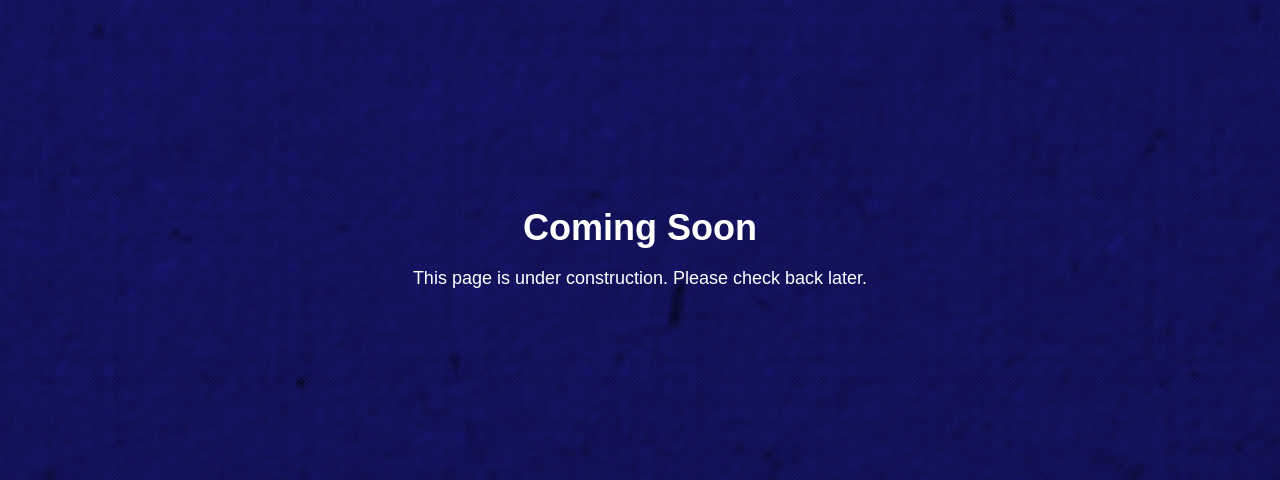
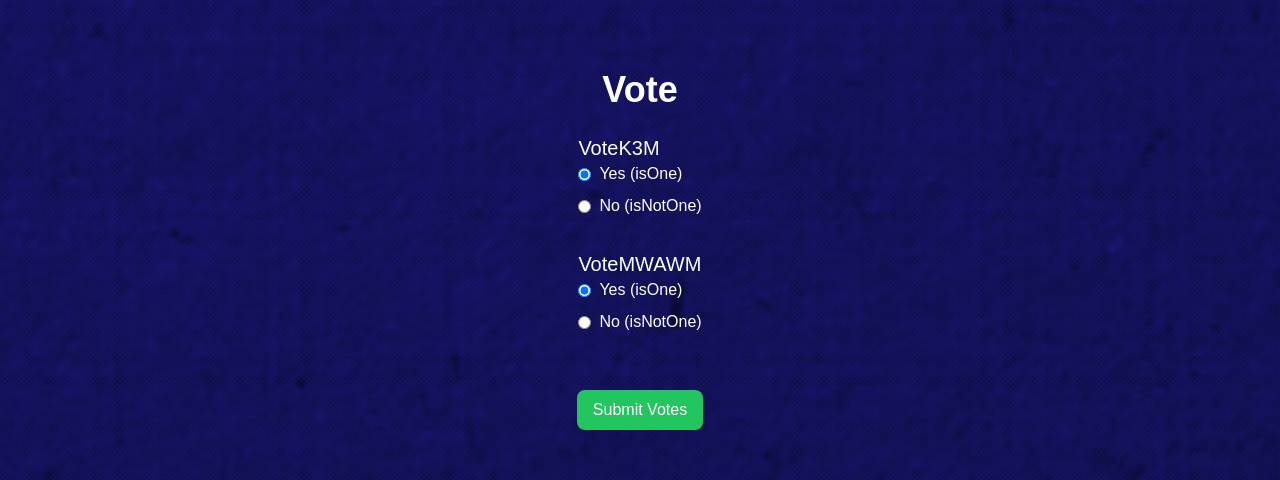
Before and after one commit to Pemira-KM-ITB-2024/pemirakmitb2024, a Next.js app: page /vote in a window 1280 px wide. Shown: the part 214-694 px from the top of the page. Built offline with nearby package versions, Linux system fonts and the light colour scheme; no server answers; the database is empty; sample sign-in values are in the browser's storage; a web font is replaced by a local one.

Commit message:
init database and created vote page

```diff
--- a/next.config.js
+++ b/next.config.js
@@ -18,7 +18,7 @@ const config = {
     locales: ["en"],
     defaultLocale: "en",
   },
-  typescipt: {
+  typescript: {
     ignoreBuildErrors: true,
   },
 };
--- a/src/pages/api/auth/[...nextauth].ts
+++ b/src/pages/api/auth/[...nextauth].ts
@@ -1,24 +1,67 @@
 import NextAuth from "next-auth";
 import AzureADProvider from "next-auth/providers/azure-ad";
+import { PrismaClient } from "@prisma/client";
+
+const prisma = new PrismaClient();
 
 export default NextAuth({
   providers: [
     AzureADProvider({
       clientId: process.env.MICROSOFT_CLIENT_ID ?? "",
       clientSecret: process.env.MICROSOFT_CLIENT_SECRET ?? "",
-      tenantId: process.env.MICROSOFT_TENANT_ID, // Optional: Specify your tenant ID
+      tenantId: process.env.MICROSOFT_TENANT_ID,
       authorization: {
         params: {
-          scope: "openid profile email", // Required scopes
+          scope: "openid profile email",
         },
       },
     }),
   ],
-  secret: process.env.NEXTAUTH_SECRET, // Ensure this is set in your environment
+  secret: process.env.NEXTAUTH_SECRET,
   callbacks: {
-    async signIn({ user, account, profile }) {
-      // Optional: Add any additional sign-in logic here
-      return true;
+    async signIn({ user, account }) {
+      try {
+        // Extract data from the NextAuth user object
+        const email = user.email ?? "";
+        const microsoftId = user.id;
+        const name = user.name ?? user.id;
+
+        // Upsert the Account record, including any linked User records
+        const accountRecord = await prisma.account.upsert({
+          where: { microsoftId },
+          update: {
+            email,
+            accessToken: account?.access_token,
+            refreshToken: account?.refresh_token,
+          },
+          create: {
+            email,
+            microsoftId,
+            name,
+            accessToken: account?.access_token,
+            refreshToken: account?.refresh_token,
+          },
+          include: { User: true }, // include the associated User records
+        });
+
+        // Check if a User record already exists (array is empty if not)
+        if (accountRecord.User.length === 0) {
+          await prisma.user.create({
+            data: {
+              name,
+              email,
+              account: {
+                connect: { id: accountRecord.id },
+              },
+            },
+          });
+        }
+
+        return true;
+      } catch (error) {
+        console.error("Error in signIn callback:", error);
+        return false;
+      }
     },
   },
 });
--- /dev/null
+++ b/src/pages/api/getUser.ts
@@ -0,0 +1,33 @@
+import { PrismaClient } from "@prisma/client";
+import type { NextApiRequest, NextApiResponse } from "next";
+
+const prisma = new PrismaClient();
+
+export default async function handler(
+  req: NextApiRequest,
+  res: NextApiResponse,
+) {
+  const { email } = req.query;
+
+  if (!email || typeof email !== "string") {
+    return res.status(400).json({
+      error: "Email query parameter is required and must be a string",
+    });
+  }
+
+  try {
+    const user = await prisma.user.findUnique({
+      where: { email },
+    });
+
+    if (!user) {
+      return res.status(404).json({ error: "User not found" });
+    }
+
+    return res.status(200).json(user);
+  } catch (error) {
+    return res.status(500).json({ error: "Internal server error" });
+  } finally {
+    await prisma.$disconnect();
+  }
+}
--- /dev/null
+++ b/src/pages/api/vote.ts
@@ -0,0 +1,57 @@
+import type { NextApiRequest, NextApiResponse } from "next";
+
+import { PrismaClient } from "@prisma/client";
+
+const prisma = new PrismaClient();
+
+interface VoteData {
+  email: string;
+  isOneK3M: boolean;
+  isOneMWAWM: boolean;
+}
+
+export default async function handler(
+  req: NextApiRequest,
+  res: NextApiResponse,
+) {
+  if (req.method !== "POST") {
+    return res.status(405).json({ error: "Method not allowed" });
+  }
+
+  const { email, isOneK3M, isOneMWAWM }: VoteData = req.body;
+
+  try {
+    const user = await prisma.user.findUnique({
+      where: { email },
+    });
+
+    if (!user) {
+      return res.status(404).json({ error: "User not found" });
+    }
+
+    if (user.hasVoted) {
+      return res.status(400).json({ error: "User has already voted" });
+    }
+
+    // eslint-disable-next-line @typescript-eslint/no-unsafe-call
+    await prisma.voteK3M.create({
+      data: { isOne: isOneK3M },
+    });
+    // eslint-disable-next-line @typescript-eslint/no-unsafe-call
+    await prisma.voteMWAWM.create({
+      data: { isOne: isOneMWAWM },
+    });
+
+    await prisma.user.update({
+      where: { email },
+      data: { hasVoted: true },
+    });
+
+    return res.status(200).json({ message: "Vote recorded successfully" });
+  } catch (error) {
+    console.error("Error recording vote:", error);
+    return res.status(500).json({ error: "Internal server error" });
+  } finally {
+    await prisma.$disconnect();
+  }
+}
--- a/src/pages/vote.tsx
+++ b/src/pages/vote.tsx
@@ -1,11 +1,158 @@
-import React from 'react';
+import { useSession } from "next-auth/react";
+import { useRouter } from "next/router";
+import React, { useEffect, useState } from "react";
+import { Bounce, toast } from "react-toastify";
 import { withAuth } from "~/utils/withAuth";
+import { useForm } from "react-hook-form";
+
+interface FormData {
+  voteK3M: "true" | "false";
+  voteMWAWM: "true" | "false";
+}
 
 const Vote = () => {
+  const { data } = useSession();
+  const [isLoading, setIsLoading] = useState(false);
+  const router = useRouter();
+
+  const { register, handleSubmit } = useForm<FormData>({
+    defaultValues: { voteK3M: "true", voteMWAWM: "true" },
+  });
+
+  useEffect(() => {
+    const checkUserExists = async () => {
+      if (data?.user?.email) {
+        try {
+          setIsLoading(true);
+          const response = await fetch(`/api/getUser?email=${data.user.email}`);
+          if (response.ok) {
+            const user = await response.json();
+            if (user.hasVoted) {
+              toast.error("Kamu sudah pernah vote!", {
+                position: "top-center",
+                autoClose: 3000,
+                toastId: "vote-warning",
+                pauseOnHover: false,
+                closeOnClick: true,
+                transition: Bounce,
+                theme: "colored",
+              });
+              void router.push("/");
+            }
+          }
+        } catch (error) {
+          console.error(error);
+        } finally {
+          setIsLoading(false);
+        }
+      }
+    };
+
+    void checkUserExists();
+  }, [data?.user?.email, router]);
+
+  const onSubmit = async (formData: FormData) => {
+    if (!data?.user?.email) return;
+    const email = data.user.email;
+    const voteK3MIsOne = formData.voteK3M === "true";
+    const voteMWAWMIsOne = formData.voteMWAWM === "true";
+
+    try {
+      setIsLoading(true);
+
+      const response = await fetch("/api/vote", {
+        method: "POST",
+        headers: { "Content-Type": "application/json" },
+        body: JSON.stringify({
+          email,
+          isOneK3M: voteK3MIsOne,
+          isOneMWAWM: voteMWAWMIsOne,
+        }),
+      });
+
+      if (response) {
+        toast.success("Votes recorded successfully!", {
+          position: "top-center",
+          autoClose: 3000,
+          toastId: "vote-success",
+          pauseOnHover: false,
+          closeOnClick: true,
+          transition: Bounce,
+          theme: "colored",
+        });
+        void router.push("/");
+      } else {
+        toast.error("Vote failed!", {
+          position: "top-center",
+          autoClose: 3000,
+          toastId: "vote-error",
+          pauseOnHover: false,
+          closeOnClick: true,
+          transition: Bounce,
+          theme: "colored",
+        });
+      }
+    } catch (error) {
+      toast.error("Internal server error", {
+        position: "top-center",
+        autoClose: 3000,
+        toastId: "vote-error",
+        pauseOnHover: false,
+        closeOnClick: true,
+        transition: Bounce,
+        theme: "colored",
+      });
+    } finally {
+      setIsLoading(false);
+    }
+  };
+
+  if (isLoading) {
+    return (
+      <div className="flex h-full min-h-screen flex-col items-center justify-center text-6xl text-white">
+        Loading...
+      </div>
+    );
+  }
+
   return (
-    <div className="flex flex-col items-center justify-center min-h-screen">
-      <h1 className="text-4xl font-bold text-white">Coming Soon</h1>
-      <p className="mt-4 text-lg text-white text-center">This page is under construction. Please check back later.</p>
+    <div className="flex min-h-screen flex-col items-center justify-center">
+      <h1 className="mb-6 text-4xl font-bold text-white">Vote</h1>
+      <form
+        onSubmit={handleSubmit(onSubmit)}
+        className="flex flex-col items-center gap-8"
+      >
+        {/* VoteK3M Group*/}
+        <fieldset className="flex flex-col items-start gap-2">
+          <legend className="text-xl text-white">VoteK3M</legend>
+          <label className="flex items-center gap-2 text-white">
+            <input type="radio" value="true" {...register("voteK3M")} />
+            Yes (isOne)
+          </label>
+          <label className="flex items-center gap-2 text-white">
+            <input type="radio" value="false" {...register("voteK3M")} />
+            No (isNotOne)
+          </label>
+        </fieldset>
+        {/* VoteMWAWM Group */}
+        <fieldset className="flex flex-col items-start gap-2">
+          <legend className="text-xl text-white">VoteMWAWM</legend>
+          <label className="flex items-center gap-2 text-white">
+            <input type="radio" value="true" {...register("voteMWAWM")} />
+            Yes (isOne)
+          </label>
+          <label className="flex items-center gap-2 text-white">
+            <input type="radio" value="false" {...register("voteMWAWM")} />
+            No (isNotOne)
+          </label>
+        </fieldset>
+        <button
+          type="submit"
+          className="mt-6 rounded-lg bg-green-500 px-4 py-2 text-white"
+        >
+          Submit Votes
+        </button>
+      </form>
     </div>
   );
 };
--- a/src/utils/withAuth.tsx
+++ b/src/utils/withAuth.tsx
@@ -5,18 +5,21 @@ import { useSession } from "next-auth/react";
 
 export function withAuth<P extends object>(
   WrappedComponent: React.ComponentType<P>,
-  restrictedRoutes: string[]
+  restrictedRoutes: string[],
 ) {
   return function ProtectedRoute(props: P) {
-    const { data: session, status } = useSession();
+    const { status } = useSession();
     const router = useRouter();
 
     useEffect(() => {
-      if (status === "unauthenticated" && restrictedRoutes.includes(router.pathname)) {
+      if (
+        status === "unauthenticated" &&
+        restrictedRoutes.includes(router.pathname)
+      ) {
         toast.error("Silakan login terlebih dahulu!", {
           position: "top-center",
           autoClose: 3000,
-          toastId: 'auth-warning',
+          toastId: "auth-warning",
           pauseOnHover: false,
           closeOnClick: true,
           transition: Bounce,
```
Also changed, not shown: src/components/login.tsx (+12 -8 lines), 2 other files (tests, documents, lock files or other folders).
